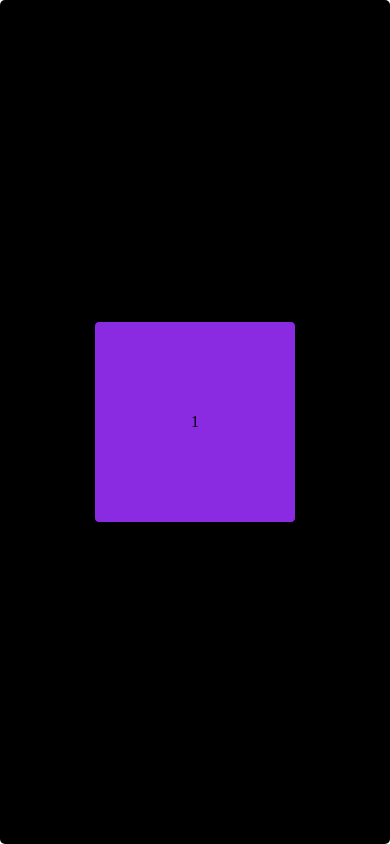
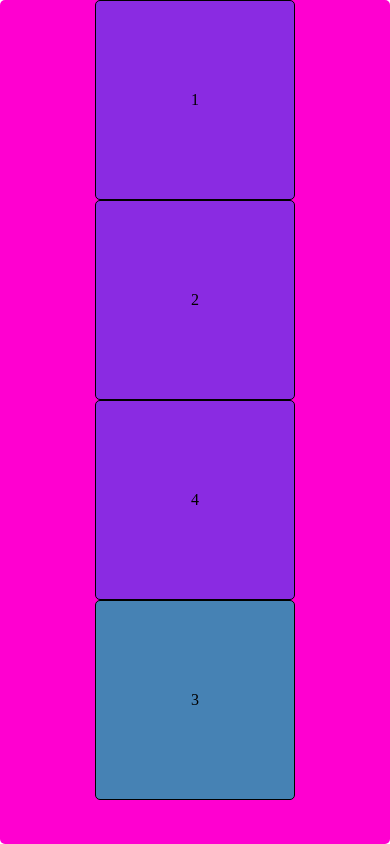
Before and after one commit to JuanDavidBG/Actividaddes-23Agosto, a plain HTML site: page index.html in a window 390 px wide. Drawn offline with Linux system fonts and the light colour scheme.

Commit message:
primer update

```diff
--- /dev/null
+++ b/FlexShin.css
@@ -0,0 +1,40 @@
+* {
+  margin: 0;
+  padding: 0;
+  box-sizing: border-box;
+}
+
+.contenedor {
+  display: flex;
+  align-items: center;
+  justify-content: center;
+  max-width: 920px;
+  width: 500px;
+  height: 500px;
+  margin: 0 auto;
+  flex-grow: 1;
+  margin-top: 10px;
+  background-color: #222;
+  /* flex-direction: column; */
+}
+
+.Item {
+  display: flex;
+  justify-content: center;
+  align-items: center;
+  background-color: steelblue;
+  border: solid 1px #222;
+  flex-grow: 1;
+  width: 500px;
+  height: 500px;
+  flex-shrink: 1;
+  align-self: flex-end;
+}
+
+.contenedor .Item:nth-of-type(1) {
+  background-color: rgb(115, 255, 0);
+  order: 1;
+  flex-basis: 100px;
+  flex-shrink: 1;
+  align-self: flex-end;
+}
--- /dev/null
+++ b/Trabajo.css
@@ -0,0 +1,62 @@
+* {
+  margin: 0;
+  padding: 0;
+  box-sizing: border-box;
+}
+
+.contenedor {
+  background-color: black;
+  width: 900px;
+  height: 800px;
+  margin: 0 auto;
+  display: flex;
+  flex-wrap: wrap;
+}
+
+.Item {
+  /* height: 400px;
+  width: 400px; */
+  background-color: aqua;
+  display: flex;
+  justify-content: center;
+  align-items: center;
+  /* flex-grow: 1; */
+  align-content: space-around;
+}
+
+.contenedor .Item:nth-of-type(1) {
+  background-color: rgb(115, 255, 0);
+  order: 1;
+  flex-grow: 3;
+}
+
+.contenedor .Item:nth-of-type(2) {
+  order: 2;
+  background-color: red;
+  flex-grow: 1;
+}
+
+.contenedor .Item:nth-of-type(3) {
+  order: 3;
+  flex-grow: 1;
+}
+
+.contenedor .Item:nth-of-type(4) {
+  order: 4;
+}
+
+.contenedor .Item:nth-of-type(6) {
+  order: 6;
+}
+
+.contenedor .Item:nth-of-type(7) {
+  order: 7;
+}
+
+.contenedor Item:nth-of-type(8) {
+  order: 8;
+}
+
+.contenedor .Item:nth-of-type(5) {
+  background-color: rgb(120, 180, 70);
+}
--- a/estilos.css
+++ b/estilos.css
@@ -1,6 +1,7 @@
 * {
   margin: 0;
   padding: 0;
+  box-sizing: border-box;
 }
 
 :root {
@@ -15,6 +16,7 @@
   --Blanco: #fff;
   --Gris: #5c5c5c;
   --Menta: #aefff4;
+  --Moradito: blueviolet;
 }
 
 .body {
@@ -26,28 +28,30 @@
   height: 100vh;
   margin: 0 auto;
   border-radius: 5px 5px;
-  background-color: rgb(0, 0, 0);
+  background-color: var(--Negro);
   display: flex;
-  /* flex-direction: row; */
+  flex-direction: row;
   /* flex-direction: row-reverse; */
   /* flex-direction: column; */
   /* flex-direction: column-reverse; */
-  /* flex-wrap: wrap; */
+  flex-wrap: wrap;
   /* flex-wrap: nowrap; */
   /* flex-flow: column wrap; */
-  /* justify-content: flex-start;
-  justify-content: flex-end; */
-  justify-content: center;
-  /* justify-content: space-between;
+  /* justify-content: flex-start; */
+  /* justify-content: flex-end; */
+  /* justify-content: flex-end; */
+  /* justify-content: center;
+  justify-content: space-between;
   justify-content: space-around;
-  justify-content: space-evenly;
-  align-items: end; */
+  justify-content: space-evenly; */
+  align-items: end;
   align-items: center;
+  align-items: space-between;
   /* align-items: stretch; */
 }
 
 .contenedor__ficha {
-  background-color: blueviolet;
+  background-color: var(--Moradito);
   width: 200px;
   height: 200px;
   text-align: center;
@@ -59,3 +63,18 @@
 .contenedor__ficha:hover {
   background-color: var(--Menta);
 }
+.contenedor .contenedor__ficha:nth-last-child(2) {
+  background-color: steelblue;
+  order: 1;
+}
+@media (max-width: 800px) {
+  .contenedor {
+    background-color: var(--Rosado);
+    flex-direction: column;
+  }
+  .contenedor .contenedor__ficha:nth-last-child(2) {
+    background-color: steelblue;
+    order: 2;
+    flex-direction: column;
+  }
+}
--- a/index.html
+++ b/index.html
@@ -9,8 +9,9 @@
   <body>
     <div class="contenedor">
       <div class="contenedor__ficha">1</div>
-      <!-- <div class="contenedor__ficha">2</div>
-      <div class="contenedor__ficha">3</div> -->
+      <div class="contenedor__ficha">2</div>
+      <div class="contenedor__ficha">3</div>
+      <div class="contenedor__ficha">4</div>
       <!-- <div class="contenedor__ficha">4</div>
       <div class="contenedor__ficha">5</div>
       <div class="contenedor__ficha">6</div>
--- /dev/null
+++ b/tamanio.css
@@ -0,0 +1,49 @@
+* {
+  margin: 0;
+  padding: 0;
+  box-sizing: border-box;
+}
+
+.contenedor {
+  width: 350px;
+  height: 650px;
+  margin: 0 auto;
+  background-color: black;
+  margin-top: 80px;
+  overflow: hidden;
+}
+
+.item {
+  height: 650px;
+  width: calc(350px * 3);
+  background-color: aliceblue;
+  position: relative;
+  display: flex;
+  left: -700px;
+}
+
+.chats {
+  width: 350px;
+  height: 600px;
+  left: -730px;
+}
+
+.chats:nth-child(1) {
+  background-color: green;
+}
+
+.chats:nth-child(2) {
+  background-color: yellow;
+}
+
+.chats:nth-child(3) {
+  background-color: blue;
+}
+
+.tabs {
+  display: flex;
+  height: 60px;
+  justify-content: space-evenly;
+  align-items: center;
+  color: aliceblue;
+}
```
Also changed, not shown: ClaseTrabajo.html (added, +21 -0 lines), FlexShin.html (added, +16 -0 lines), tamanio.html (added, +27 -0 lines).
